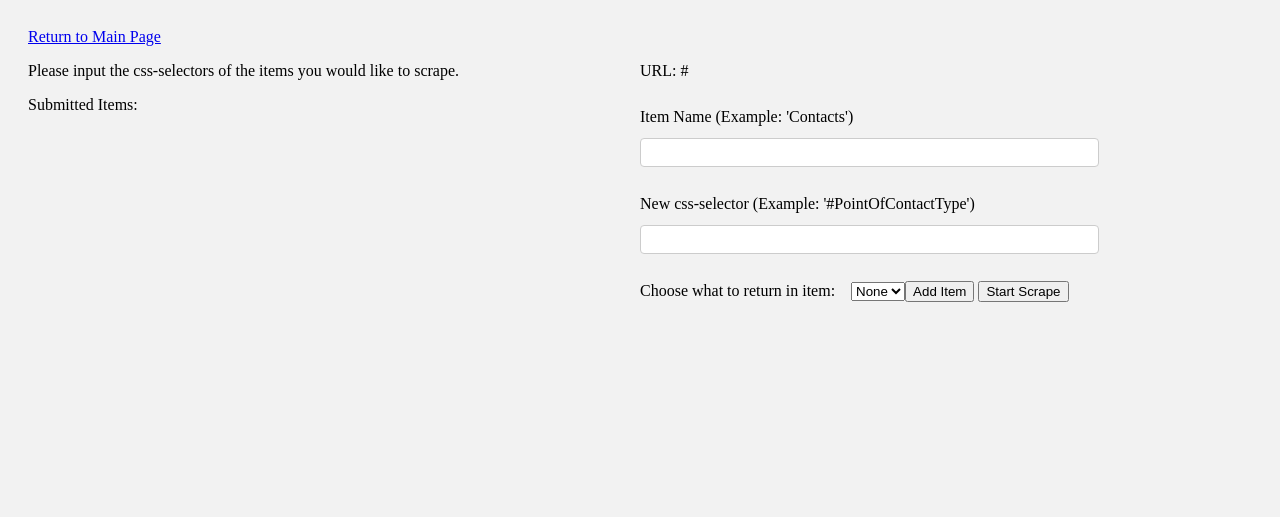
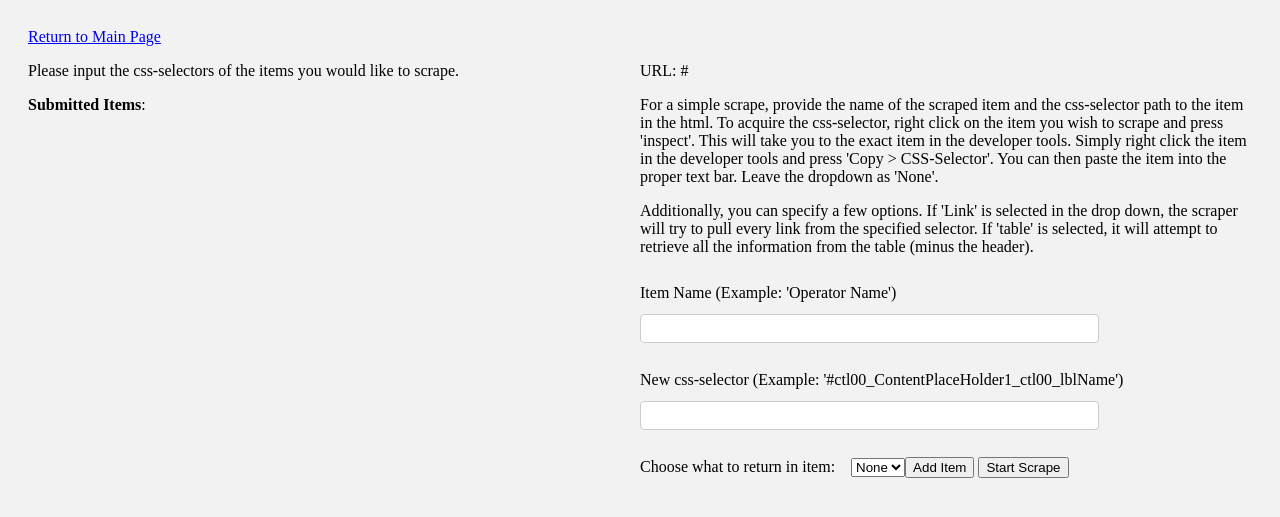
Before and after one commit to akdasUAF/ArcticOutlook, a Flask app: template server/templates/dynamic_scraper.html in a window 1280 px wide. Shown: the top 517 px of the page. Run offline with Flask 3, Linux system fonts and the light colour scheme; the template is opened without the code that fills it: most values are stand-ins (such as "Sample title", 1, 10 or a date in 2020).

Commit message:
Cleaned front end
- Added addition instructions to the front end.
- Removed a few misc files from backend once scrapes are completed.
- Put table and link output inside of dictionaries for easier manipulation in the future.

```diff
--- a/server/app.py
+++ b/server/app.py
@@ -118,7 +118,7 @@ def run_systems_spider(request):
     con = request.form['SContact']
 
     # Change path to systems directory
-    cwd = os.getcwd()
+    root = os.getcwd()
     os.chdir("../systems")
     path = os.getcwd()
 
@@ -133,7 +133,7 @@ def run_systems_spider(request):
                         "systems"],
                         cwd=path)
         proc.wait()
-        split_json(cwd)
+        split_json(root)
         return redirect("/scrapers/download-sys")
 
     # Otherwise, only upload information to MongoDB.
@@ -146,7 +146,7 @@ def run_systems_spider(request):
                         "systems"],
                         cwd=path)
         proc.wait()
-
+        os.chdir(root)
     # Return response to the user.
     return render_template(
         'static_scrapers.html',
@@ -243,7 +243,6 @@ def run_dynamic_scraper():
                                     error="Error encountered during scrape: " + output,
                                     url_needed=True)
                 result = {keys[i]: [output[i]] for i in range(len(keys))}
-                print(result)
                 pd.DataFrame(result).to_csv('output.csv', index=False)
                 items=si.scrape_items
                 url=si.url
@@ -317,6 +316,8 @@ def static_download_sys():
     zipf.write("../systems/contacts.csv")
     zipf.write("../systems/systems.csv")
     zipf.close()
+    os.remove("../systems/contacts.csv")
+    os.remove("../systems/systems.csv")
     return send_file(
             'systems.zip',
             download_name='output_systems.zip',
@@ -329,6 +330,8 @@ def static_download_cc():
     zipf.write("./communities.csv")
     zipf.write("./community_contacts.csv")
     zipf.close()
+    os.remove("./communities.csv")
+    os.remove("./community_contacts.csv")
     return send_file(
             'community.zip',
             download_name='output_community.zip',
--- a/server/templates/dynamic_scraper.html
+++ b/server/templates/dynamic_scraper.html
@@ -43,7 +43,7 @@
             {% else %}
                 <p>Please input the css-selectors of the items you would like to scrape.</p>
                 <p class="error">{{error}}</p>
-                <p>Submitted Items:</p>
+                <p><b>Submitted Items</b>:</p>
                 {% if items_submitted==True %}
                 <table>
                     <thead>
@@ -61,11 +61,6 @@
                     {% endfor %}
                     </tbody>
                 </table>
-                    <!-- <ul>
-                        {% for i in items %}
-                        <li>{{ i }}</li>
-                        {% endfor %}
-                    </ul> -->
                 {% endif %}
             {% endif %}
         </div>
@@ -73,22 +68,30 @@
         <div id="form">
             {% if url_needed == True %}
             <form method="POST" id="url_submit">
-                <p><label for="url">URL Link</label>
-                <br>Example: https://dec.alaska.gov/dww/index.jsp
+                <p><label for="url"><b>URL Link</b></label>
+                <br>Example: any operator link found here
+                https://dec.alaska.gov/Applications/Water/OpCert/Home.aspx?p=OperatorSearchResults&name=&city=
                 <input name="url" type="text"></p>
                 <input type="submit" name="url_submit" value="Submit URL">
             </form>
             {% else %}
             <form method="POST" id="scrape">
                 <p>URL: {{url}} </p>
-                <p><label for="name">Item Name (Example: 'Contacts')</label>
+                <p>For a simple scrape, provide the name of the scraped item and the css-selector path to the item in the html.
+                    To acquire the css-selector, right click on the item you wish to scrape and press 'inspect'. This will take you to the
+                    exact item in the developer tools. Simply right click the item in the developer tools and press 'Copy > CSS-Selector'. You can
+                    then paste the item into the proper text bar. Leave the dropdown as 'None'.
+                </p>
+                <p>Additionally, you can specify a few options. If 'Link' is selected in the drop down, the scraper will try to pull every link from
+                    the specified selector. If 'table' is selected, it will attempt to retrieve all the information from the table (minus the header).
+                </p>
+                <p><label for="name">Item Name (Example: 'Operator Name')</label>
                 <input type="text" name="name"></p>
-                <p><label for="item">New css-selector (Example: '#PointOfContactType')</label>
+                <p><label for="item">New css-selector (Example: '#ctl00_ContentPlaceHolder1_ctl00_lblName')</label>
                 <input type="text" name="item"></p>
                 <label for="arg_select">Choose what to return in item:</label>
                 <select id="arg_select" name="arg_select">
                     <option value="none">None</option>
-                    <option value="text">Text</option>
                     <option value="table">Table</option>
                     <option value="href">Link</option>
                 <input type="submit" name="add_item" value="Add Item"></input>
--- a/server/templates/index.html
+++ b/server/templates/index.html
@@ -9,9 +9,11 @@
 {% block body %}
 <div id="main">
     <p>Please select which process you would like to run. Pressing submit will redirect you to the proper page.</p>
-    <p>Static Scrapers: This option will redirect you to the page that handles the automatic process of scraping and downloading
+    <p><b>Static Scrapers</b>: This option will redirect you to the page that handles the automatic process of scraping and downloading
         the already completed scripts (Operators, Water Systems, and the Community Profiles).</p>
-    <p>Dynamic Scrapers: This option will redirect you to the page that houses the work-in-progress Dynamic web scraper.</p>
+    <p><b>Dynamic Scraper</b>: This option will redirect you to the page that houses the work-in-progress web scraper. As of now, this scraper
+    will allow the user to select any number of items off of a single webpage for scraping purposes. They will provide a name and the css selector
+    for this task.</p>
     <form id="select_task" method="POST">
         <select id="SelectTask" name="SelectTask">
             <option value="static_scrapers">Static Scrapers</option>
```
Also changed, not shown: scripts/initial_scrape.py (+15 -8 lines), server/templates/static_scrapers.html (+8 -3 lines).
